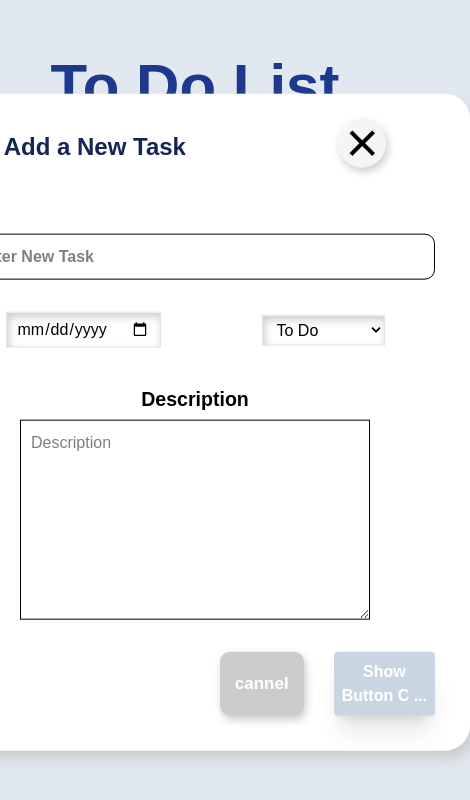
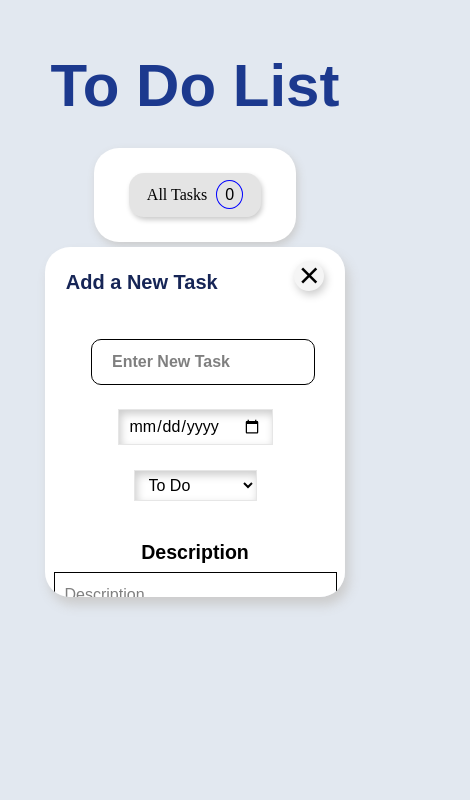
Before and after one commit to Oussama-Asserkit/To-Do-App, a plain HTML site: page index.html in a window 390 px wide. Both pictures are taken after a click on the button "Add Task". Shown: the whole page, 470 px wide, since content can reach past the window. Drawn offline with nearby package versions, Linux system fonts and the light colour scheme.

Commit message:
add responsve

```diff
--- a/style.css
+++ b/style.css
@@ -104,6 +104,7 @@
     display: flex;
     justify-content: space-around;
     align-items: center;
+    gap: 25px;
 }
 .div__three input[type="date"]{
     border: 1px solid #b0b0b052;
@@ -273,4 +274,55 @@
     .new__task .button__task{
         flex-direction: column;
     }
+    .data_task {
+        width: 410px;
+        height: auto;
+        padding: 25px 15px ;
+    }
 }
+@media (max-width : 440px) {
+    .data_task {
+        width: 300px;
+        height: 350px;
+        overflow: scroll;
+        padding: 20px 10px;
+    }
+    .data_task .div__one h1 {
+        font-size: 20px;
+        margin-bottom: 10px;
+    }
+    #close__data__task {
+        font-size: 30px;
+    }
+    .div__tow {
+        margin-top: 2rem;
+        margin-bottom: 1.5rem;
+    }
+    .div__tow input {
+        width: 80%;
+        margin-left: 36px;
+    }
+    .div__foor textarea {
+        width: 283px;
+        height: 200px;
+    }
+    .div__three{
+        flex-direction: column;
+    }
+}
+@media (max-width : 1187px) {
+    #content_value_task {
+        width: auto;
+        flex-wrap: wrap;
+        align-items: center;
+        row-gap: 40px;
+        column-gap: 25px;
+        margin: 0;
+    }
+}
+@media (min-width : 1200px){
+    body{
+        zoom: 1.1;
+        overflow: hidden;
+    }
+}
```
